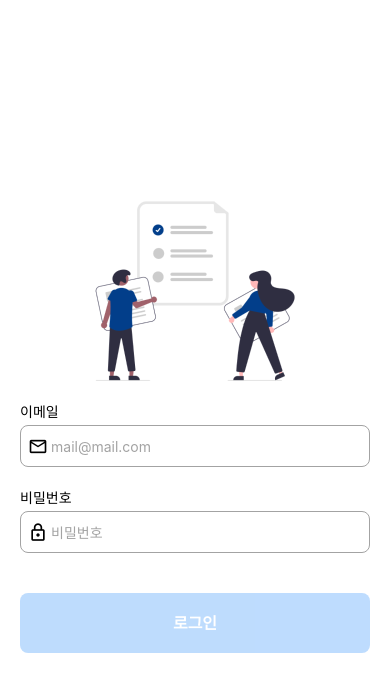
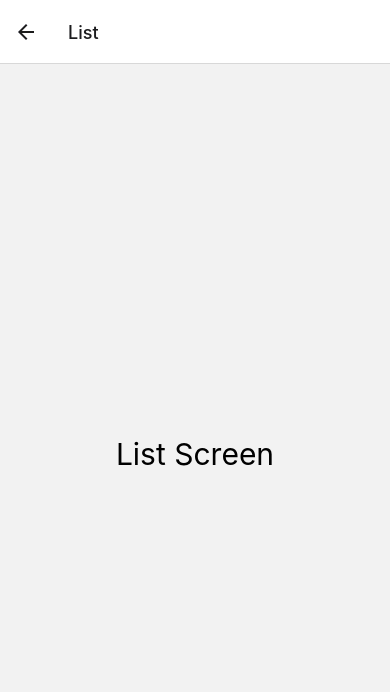
Before and after one commit to GENOzzz/rn-todo-1, a React Native app: screen /List in a window 390 px wide. Shown: the top 692 px of the page. Built offline with nearby package versions, Linux system fonts and the light colour scheme.

Commit message:
react navigation 설정
1. 시작화면 설정
2. 로그인 성공 시 이동 화면 구현

```diff
--- a/package.json
+++ b/package.json
@@ -9,11 +9,15 @@
     "web": "expo start --web"
   },
   "dependencies": {
+    "@react-navigation/native": "^6.1.1",
+    "@react-navigation/native-stack": "^6.9.7",
     "expo": "~47.0.9",
     "expo-status-bar": "~1.4.2",
     "prop-types": "^15.8.1",
     "react": "18.1.0",
-    "react-native": "0.70.5"
+    "react-native": "0.70.5",
+    "react-native-safe-area-context": "4.4.1",
+    "react-native-screens": "~3.18.0"
   },
   "devDependencies": {
     "@babel/core": "^7.12.9",
--- a/src/App.js
+++ b/src/App.js
@@ -1,20 +1,15 @@
+import { NavigationContainer } from '@react-navigation/native';
 import { StatusBar } from 'expo-status-bar';
 import { StyleSheet, Text, View } from 'react-native';
 import { WHITE } from './colors';
 import SignInScreen from './screens/SignInScreen';
+import AuthStack from './navigations/AuthStack';
 
 export default function App() {
   return (
-    <View style={styles.container}>
+    <NavigationContainer>
       <StatusBar style="dark" />
-      <SignInScreen />
-    </View>
+      <AuthStack />
+    </NavigationContainer>
   );
 }
-
-const styles = StyleSheet.create({
-  container: {
-    flex: 1,
-    backgroundColor: WHITE,
-  },
-});
--- a/src/api/auth.js
+++ b/src/api/auth.js
@@ -1,5 +1,5 @@
-const USER_EMAIL = 'my@email.com';
-const USER_PASSWORD = '1234';
+const USER_EMAIL = 'a';
+const USER_PASSWORD = '1';
 
 export const signIn = (email, password) => {
   return new Promise((resolve, reject) => {
@@ -7,7 +7,7 @@
       if (email === USER_EMAIL && password === USER_PASSWORD) {
         resolve(email);
       } else {
-        reject('이메일 혹은 비밀번호가 올바르지 않습니다.');
+        reject('이메일 혹은 비밀번호가 올바르지 않습니다 !');
       }
     }, 1000);
   });
--- /dev/null
+++ b/src/navigations/AuthStack.js
@@ -0,0 +1,16 @@
+import { createNativeStackNavigator } from '@react-navigation/native-stack';
+import ListScreen from '../screens/ListScreen';
+import SignInScreen from '../screens/SignInScreen';
+
+const Stack = createNativeStackNavigator();
+
+const AuthStack = () => {
+  return (
+    <Stack.Navigator initialRouteName="SignIn">
+      <Stack.Screen name="List" component={ListScreen} />
+      <Stack.Screen name="SignIn" component={SignInScreen} />
+    </Stack.Navigator>
+  );
+};
+
+export default AuthStack;
--- /dev/null
+++ b/src/screens/ListScreen.js
@@ -0,0 +1,20 @@
+import { StyleSheet, Text, View } from 'react-native';
+import Button from '../components/Button';
+
+const ListScreen = () => {
+  return (
+    <View style={styles.container}>
+      <Text style={{ fontSize: 30 }}>List Screen</Text>
+    </View>
+  );
+};
+
+const styles = StyleSheet.create({
+  container: {
+    flex: 1,
+    justifyContent: 'center',
+    alignItems: 'center',
+  },
+});
+
+export default ListScreen;
--- a/src/screens/SignInScreen.js
+++ b/src/screens/SignInScreen.js
@@ -9,8 +9,9 @@
 import Button from '../components/Button';
 import { BLACK, GREEN, PRIMARY } from '../colors';
 import { signIn } from '../api/auth';
+import PropTypes from 'prop-types';
 
-const SignInScreen = () => {
+const SignInScreen = ({ navigation }) => {
   const [email, setEmail] = useState('');
   const [password, setPassword] = useState('');
   const passwordRef = useRef(null);
@@ -29,6 +30,7 @@
         const data = await signIn(email, password);
         console.log(data);
         setIsLoading(false);
+        navigation.navigate('List');
       } catch (error) {
         Alert.alert('로그인 실패', error, [
           { text: '확인', onPress: () => setIsLoading(false) },
@@ -74,6 +76,10 @@
   );
 };
 
+SignInScreen.propTypes = {
+  navigation: PropTypes.object,
+};
+
 const styles = StyleSheet.create({
   container: {
     flex: 1,
```
Also changed, not shown: 1 other file (tests, documents, lock files or other folders).
